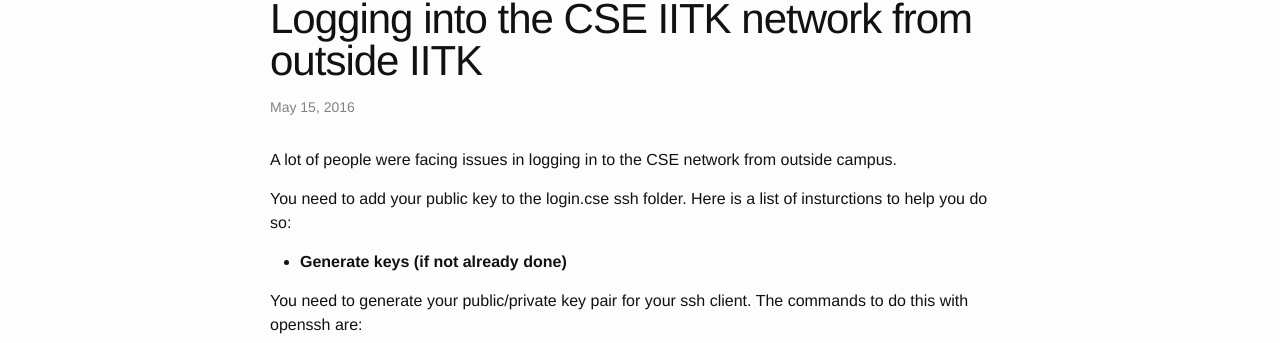
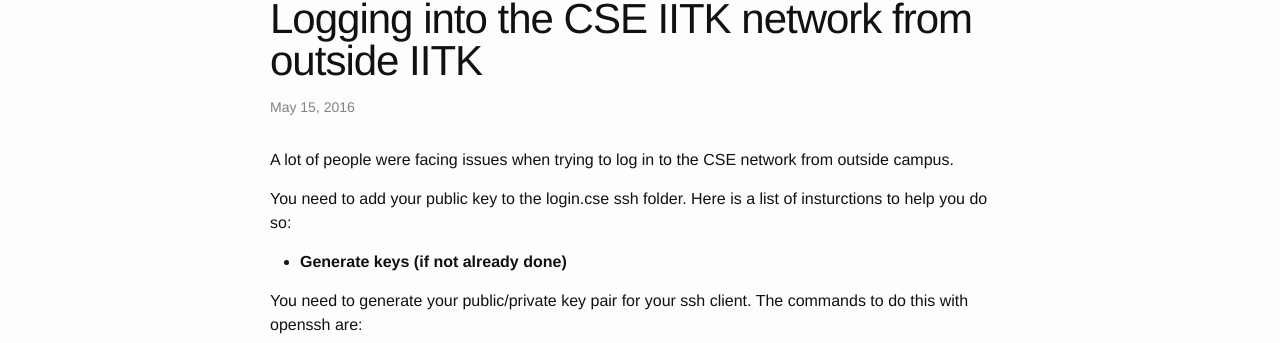
Before and after one commit to pranavmaneriker/pranavmaneriker.github.io, a Jekyll site: the page built from _posts/2016-05-15-cse-external-login.markdown, in a window 1280 px wide. Shown: the part 94-437 px from the top of the page. Built offline with Jekyll 4.4.1, drawn with Linux system fonts in a browser that asks for light colours; comment, search, counter and statistics services are not loaded.

```diff
--- a/_config.yml
+++ b/_config.yml
@@ -10,6 +10,7 @@ twitter_username: PM_1729
 github_username:  pranavmaneriker
 gitlab_username:  pranavmane
 footertitle: Contact
+future: true
 
 # Build settings
 markdown: kramdown
--- a/_posts/2016-05-15-cse-external-login.markdown
+++ b/_posts/2016-05-15-cse-external-login.markdown
@@ -1,13 +1,13 @@
 ---
 layout: post
 title:  "Logging into the CSE IITK network from outside IITK"
-date:   2016-05-15 15:50:00
+date:   2016-05-15 00:00:00
 categories: ssh CSE IITK
 comments: true
 tags-main: ssh-cse
 ---
 
-A lot of people were facing issues in logging in to the CSE network from outside campus.
+A lot of people were facing issues when trying to log in to the CSE network from outside campus.
 
 You need to add your public key to the login.cse ssh folder. Here is a list of insturctions to help you do so:
 
```
Also changed, not shown: 1 other file.
